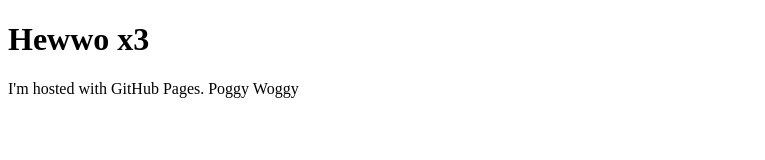
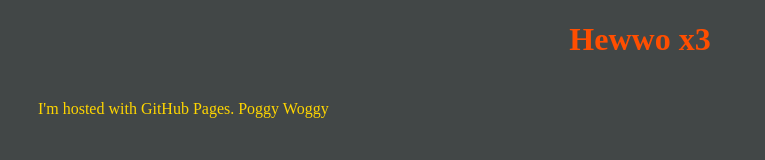
Before and after one commit to FyronFD/FyronFD.github.io, a plain HTML site: page index.html in a window 1280 px wide. Shown: the whole page, without its empty margins (0-765 px from the left). Drawn offline with Linux system fonts and the light colour scheme.

Commit message:
Style Sheet Added

```diff
--- a/index.html
+++ b/index.html
@@ -3,7 +3,9 @@
 <html>
   <head>
     <title>FyronFD</title>
+    <link rel="stylesheet" href="style.css">
   </head>
+
   <body>
     <h1>Hewwo x3</h1>
     <p>I'm hosted with GitHub Pages. Poggy Woggy</p>
--- /dev/null
+++ b/style.css
@@ -0,0 +1,14 @@
+h1 {
+    color: #ff4e00;
+    text-align: center;
+}
+
+body {
+    background-color: #424747;
+}
+
+p {
+    color: #ffd600;
+    text-align: left;
+    padding: 20px 30px;
+}
```
